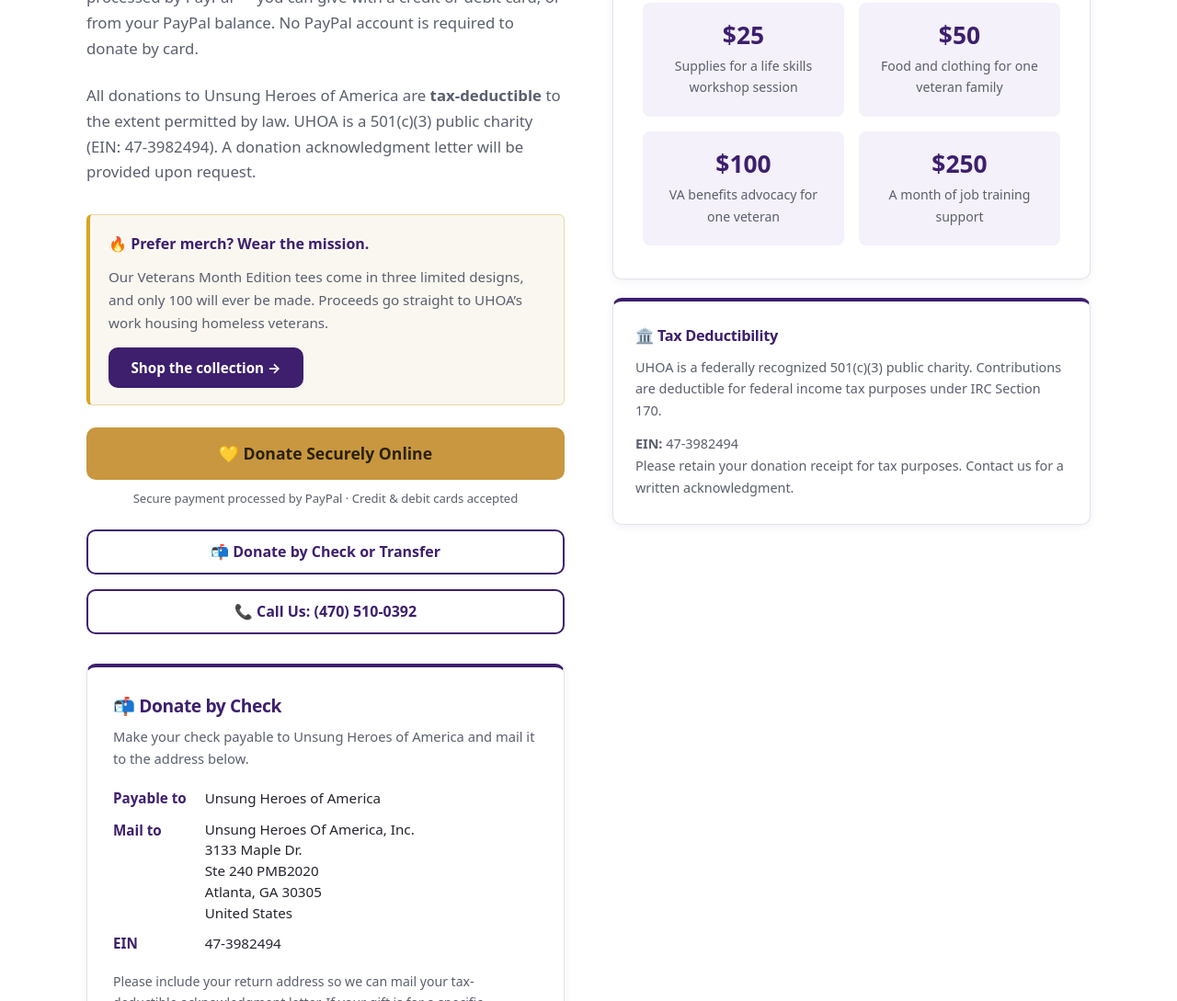
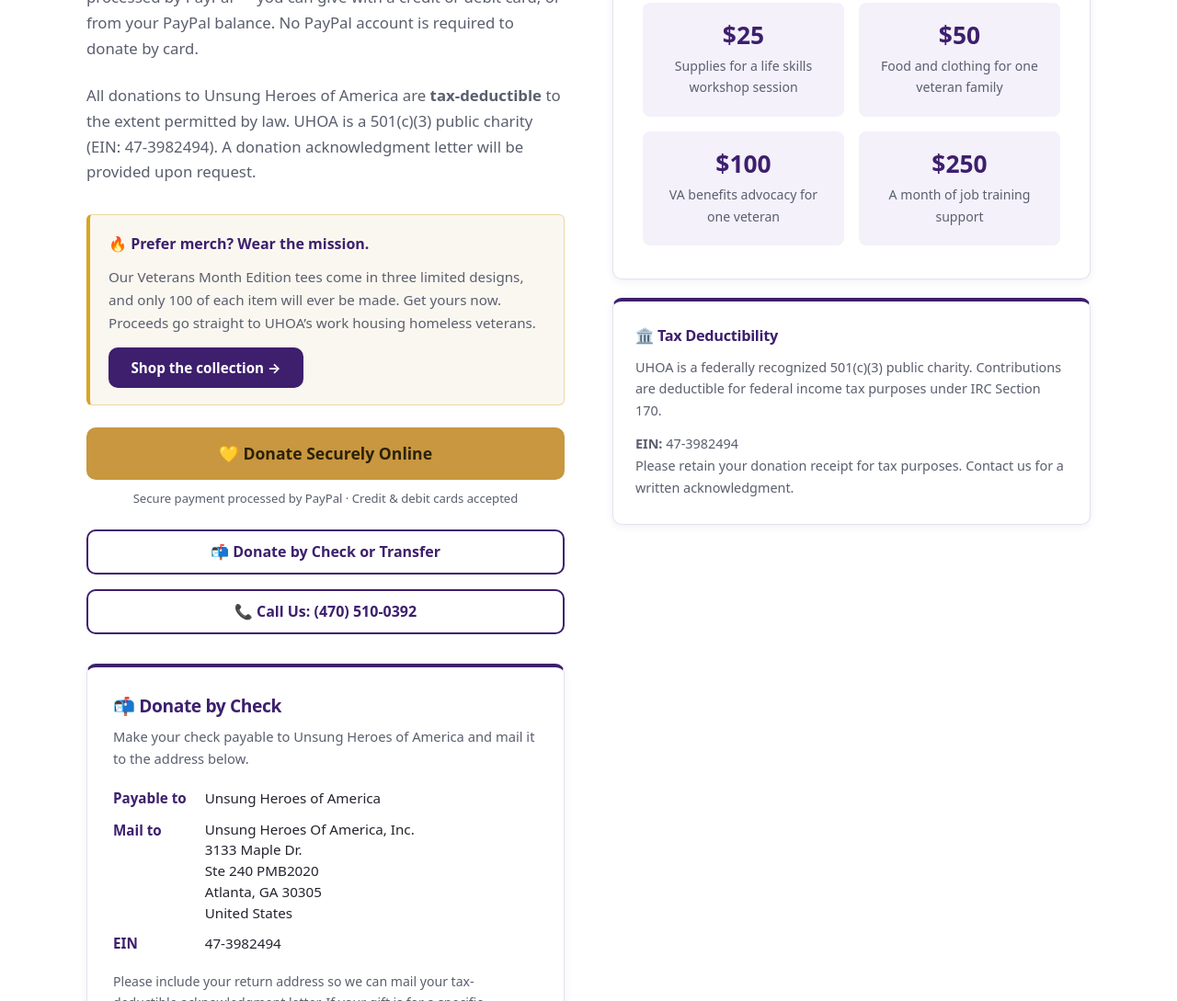
Before and after one commit to Jermaine-UHOA/Jermaine-UHOA.github.io, a plain HTML site: page donate.html in a window 1280 px wide. Shown: the part 657-1746 px from the top of the page at 92% size. Drawn offline with Linux system fonts and the light colour scheme.

Commit message:
Homepage banner and donate page: only 100 of each item, get yours now

```diff
--- a/donate.html
+++ b/donate.html
@@ -89,7 +89,7 @@
 
 <div style="background:#faf7f0;border:1px solid #e8d9a4;border-left:4px solid #D9A521;padding:18px 20px;margin-bottom:1.5rem;border-radius:6px;">
 <p style="margin:0 0 10px 0;color:var(--navy);font-weight:700;font-size:1rem;">🔥 Prefer merch? Wear the mission.</p>
-<p style="margin:0 0 14px 0;color:var(--text-light);font-size:.95rem;">Our Veterans Month Edition tees come in three limited designs, and only 100 will ever be made. Proceeds go straight to UHOA’s work housing homeless veterans.</p>
+<p style="margin:0 0 14px 0;color:var(--text-light);font-size:.95rem;">Our Veterans Month Edition tees come in three limited designs, and only 100 of each item will ever be made. Get yours now. Proceeds go straight to UHOA’s work housing homeless veterans.</p>
 <a href="/links/" class="btn btn-navy" style="font-size:.95rem;padding:.7rem 1.4rem;">Shop the collection →</a>
 </div>
 
```
Also changed, not shown: index.html (+1 -1 lines).
